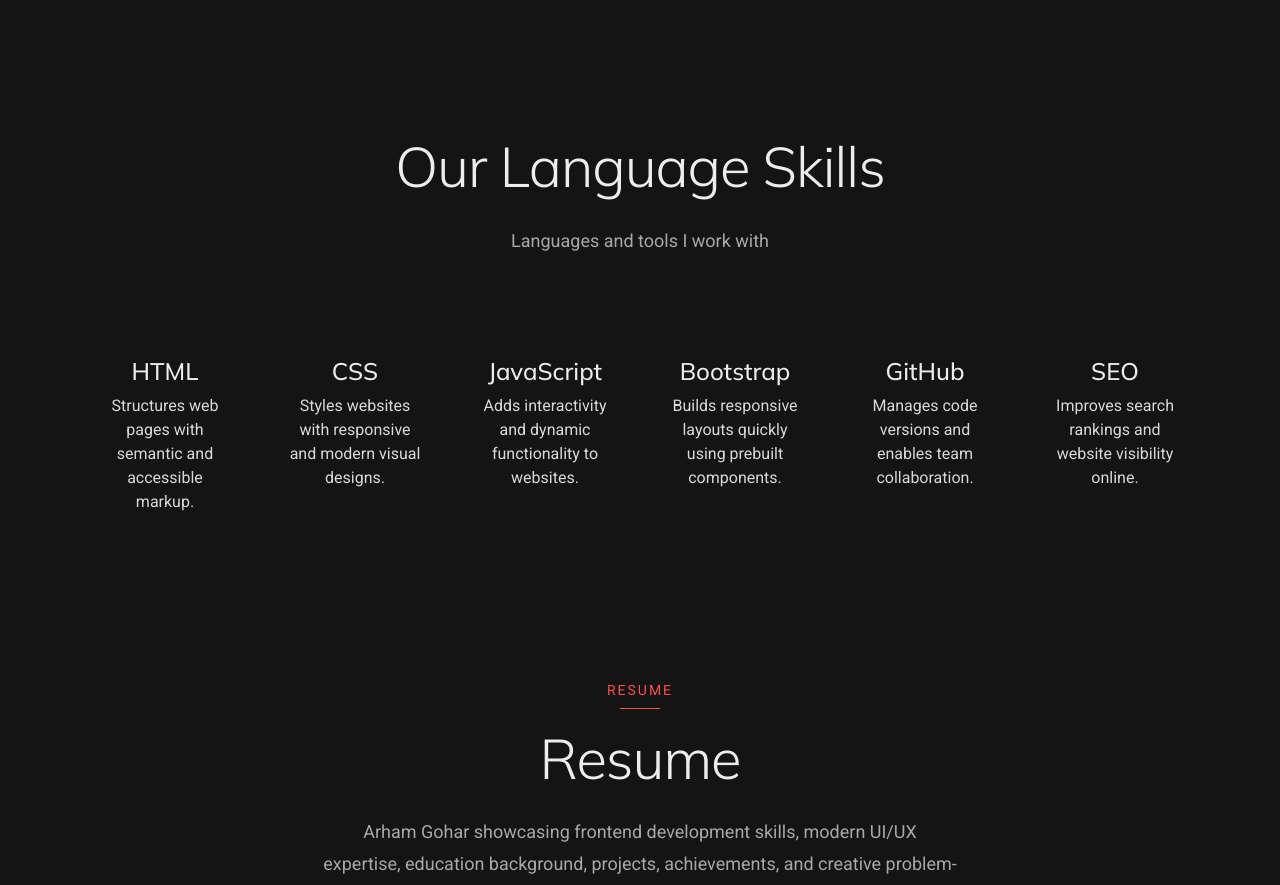
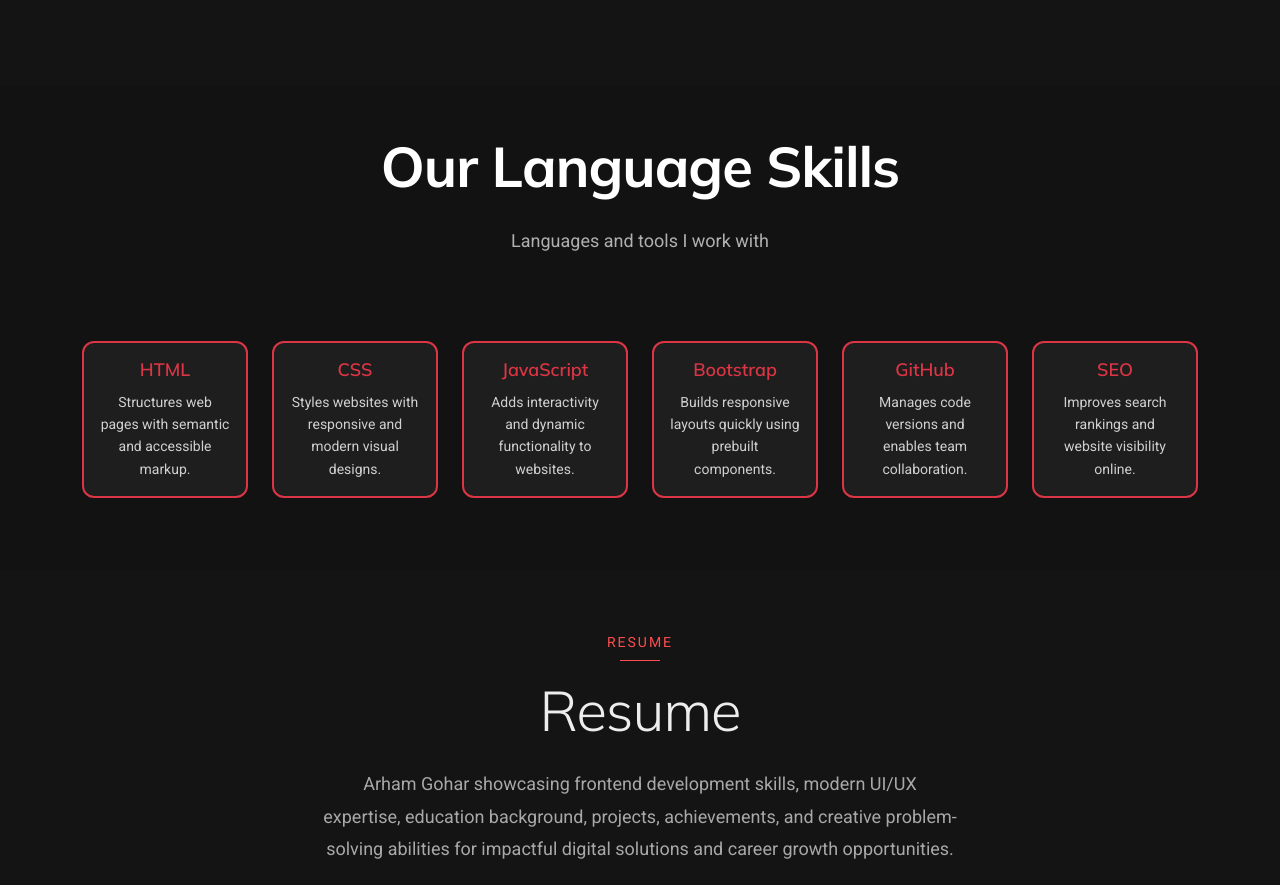
Before and after one commit to shinobi271786-lgtm/portfolio, a plain HTML site: page index.html in a window 1280 px wide. Shown: the part 2090-2975 px from the top of the page. Drawn offline with Linux system fonts and the light colour scheme.

Commit message:
Update main.css

```diff
--- a/assets/css/main.css
+++ b/assets/css/main.css
@@ -4220,7 +4220,59 @@
     padding: 12px 25px;
     font-size: 14px;
   }
-}
+
+}
+/* Skills Section - Dark Theme */
+
+#skills {
+    background: #121212;
+    color: #ffffff;
+    padding: 80px 0;
+}
+
+#skills .section-title h2 {
+    color: #ffffff;
+    font-weight: 700;
+}
+
+#skills .section-title p {
+    color: #b0b0b0;
+}
+
+.skill-box {
+    background: #1e1e1e;
+    border: 2px solid #dc3545;
+    border-radius: 12px;
+    padding: 20px;
+    height: 100%;
+    transition: all 0.3s ease;
+}
+
+.skill-box h4 {
+    color: #dc3545;
+    font-size: 18px;
+    font-weight: 600;
+    margin-bottom: 10px;
+}
+
+.skill-box p {
+    color: #d0d0d0;
+    font-size: 14px;
+    line-height: 1.6;
+    margin: 0;
+}
+
+.skill-box:hover {
+    background: #dc3545;
+    transform: translateY(-8px);
+    box-shadow: 0 10px 25px rgba(220, 53, 69, 0.4);
+}
+
+.skill-box:hover h4,
+.skill-box:hover p {
+    color: #ffffff;
+}
+
 
 /*--------------------------------------------------------------
 # Starter Section Section
```
